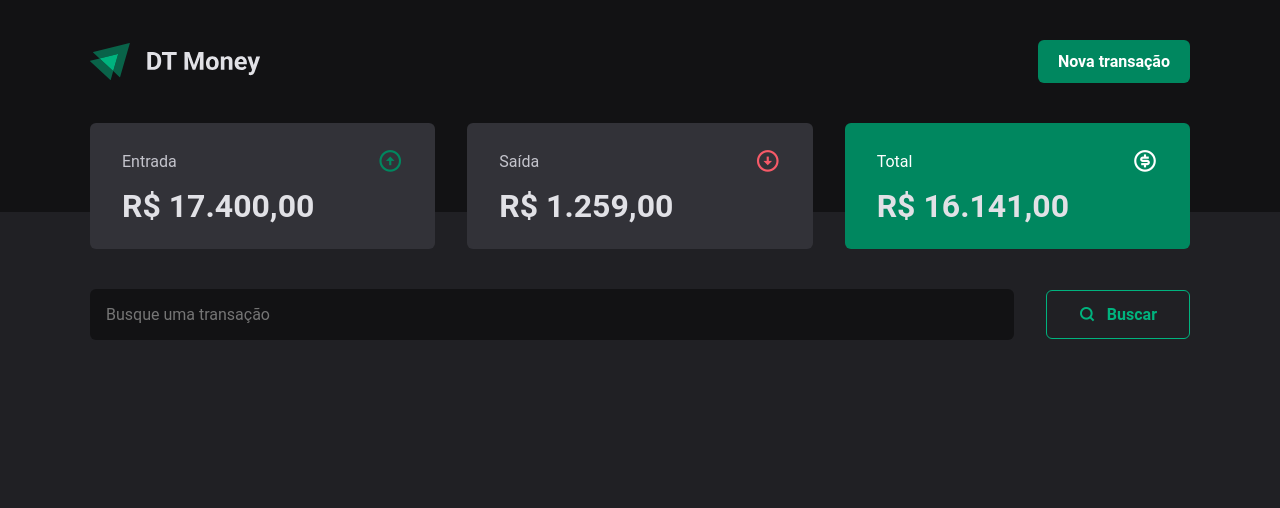
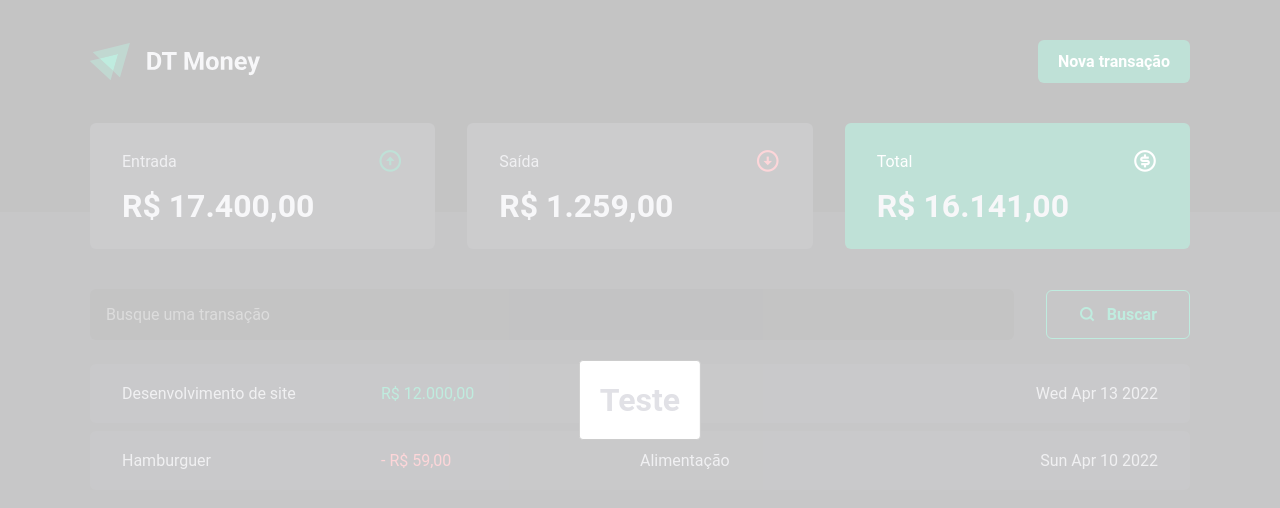
Before and after one commit to evelynhelena/financial-transactions, a React app: page / in a window 1280 px wide. Both pictures are taken after a click on the button "Nova transação". Shown: the top 508 px of the page. Built offline with nearby package versions, Linux system fonts and the light colour scheme; the HTML template or start-up script is replaced by a standard one.

Commit message:
Criando componente transações

```diff
--- a/package.json
+++ b/package.json
@@ -13,12 +13,14 @@
   "dependencies": {
     "react": "^18.2.0",
     "react-dom": "^18.2.0",
+    "react-modal": "^3.16.1",
     "remixicon": "^4.2.0",
     "styled-components": "^6.1.8"
   },
   "devDependencies": {
     "@types/react": "^18.2.66",
     "@types/react-dom": "^18.2.22",
+    "@types/react-modal": "^3.16.3",
     "@types/styled-components": "^5.1.34",
     "@typescript-eslint/eslint-plugin": "^7.4.0",
     "@typescript-eslint/parser": "^7.4.0",
--- a/src/components/Header/index.tsx
+++ b/src/components/Header/index.tsx
@@ -1,10 +1,40 @@
 import { BtnNewTransaction, Container, Image } from "./styles";
 import Logo from "../../assets/logo.svg";
+import { useState } from "react";
+import Modal from "react-modal";
+
+
+const customStyles = {
+	content: {
+		top: "50%",
+		left: "50%",
+		right: "auto",
+		bottom: "auto",
+		marginRight: "-50%",
+		transform: "translate(-50%, -50%)",
+	},
+};
+
 export function Header() {
+	const [modalIsOpen, setIsOpen] = useState<boolean>(false);
+
+	function closeModal() {
+		setIsOpen(false);
+	}
 	return (
 		<Container>
 			<Image src={Logo} />
-			<BtnNewTransaction>Nova transação</BtnNewTransaction>
+			<BtnNewTransaction onClick={() => setIsOpen(true)}>Nova transação</BtnNewTransaction>
+
+			<Modal
+				style={customStyles}
+
+				isOpen={modalIsOpen}
+				onRequestClose={closeModal}
+				contentLabel="Example Modal"
+			>
+				<h1>Teste</h1>
+			</Modal>
 		</Container>
 	);
 }
--- a/src/components/Header/styles.ts
+++ b/src/components/Header/styles.ts
@@ -1,3 +1,4 @@
+import ReactModal from "react-modal";
 import styled from "styled-components";
 
 export const Container = styled.div`
@@ -27,3 +28,14 @@ export const BtnNewTransaction = styled.button`
         background-color: ${props => props.theme["green-300"]};
     }
 `;
+
+
+
+export const Modal = styled(ReactModal)`
+    top: '50%';
+    left: '50%';
+    right: 'auto';
+    bottom: 'auto';
+    margin-right: '-50%';
+    transform: 'translate(-50%, -50%)';
+`;
--- /dev/null
+++ b/src/pages/Transaction/components/Summary/index.tsx
@@ -0,0 +1,21 @@
+import { SummaryContent, TextInfo, TextInfoDate, Value } from "./styles";
+
+interface SummaryProps {
+    entry: boolean;
+    title: string;
+    value: string;
+    type: string;
+    date: Date;
+}
+
+export function Summary({ entry, title, value, type, date }: SummaryProps) {
+
+    return (
+        <SummaryContent>
+            <TextInfo>{title}</TextInfo>
+            <Value entry={entry}>{!entry && "- "}{value}</Value>
+            <TextInfo>{type}</TextInfo>
+            <TextInfoDate>{new Date(date).toDateString()}</TextInfoDate>
+        </SummaryContent>
+    );
+}
--- /dev/null
+++ b/src/pages/Transaction/components/Summary/styles.ts
@@ -0,0 +1,35 @@
+import styled, { css } from "styled-components";
+
+interface ValueProps {
+    entry: boolean;
+}
+
+export const SummaryContent = styled.div`
+    background-color: ${props => props.theme["gray-700"]};
+    padding: 1.25rem 2rem;
+    border-radius: 0.375rem;
+    display: flex;
+    justify-content: space-between;
+
+`;
+
+const TextData = () => css`
+    font-size: 1rem;
+    width: 100%;
+    color: ${props => props.theme["gray-300"]};
+`;
+
+export const TextInfo = styled.span`
+    ${TextData}
+`;
+
+export const TextInfoDate = styled.span`
+    ${TextData}
+    text-align: end;
+`;
+
+export const Value = styled.span<ValueProps>`
+    font-size: 1rem;
+    width: 100%;
+    color: ${props => props.entry ? props.theme["green-300"] : props.theme["red-300"]}
+`;
--- a/src/pages/Transaction/index.tsx
+++ b/src/pages/Transaction/index.tsx
@@ -1,13 +1,14 @@
 import { Header } from "../../components/Header";
 import { CardInfoTransaction } from "./components/CardInfoTransaction";
-import { ButtonSearch, Container, Dflex, HeaderContent, Input } from "./styles";
+import { Summary } from "./components/Summary";
+import { ButtonSearch, Container, Row, HeaderContent, Input, Column } from "./styles";
 
 export function Transactions() {
 	return (
 		<HeaderContent>
 			<Container>
 				<Header />
-				<Dflex>
+				<Row>
 					<CardInfoTransaction
 						total={false}
 						type="entry"
@@ -29,15 +30,32 @@ export function Transactions() {
 						title="Total"
 						value="R$ 16.141,00"
 					/>
-				</Dflex>
+				</Row>
 
-				<Dflex>
+				<Row>
 					<Input type="text" placeholder="Busque uma transação" />
 					<ButtonSearch>
 						<i className="ri-search-line" />
 						<span>Buscar</span>
 					</ButtonSearch>
-				</Dflex>
+				</Row>
+
+				<Column>
+					<Summary
+						entry
+						title="Desenvolvimento de site"
+						value="R$ 12.000,00"
+						type="Venda"
+						date={new Date("04/13/2022")}
+					/>
+					<Summary
+						entry={false}
+						title="Hamburguer"
+						value="R$ 59,00"
+						type="Alimentação"
+						date={new Date("04/10/2022")}
+					/>
+				</Column>
 			</Container>
 		</HeaderContent>
 	);
--- a/src/pages/Transaction/styles.ts
+++ b/src/pages/Transaction/styles.ts
@@ -13,7 +13,7 @@ export const Container = styled.div`
     padding: 0 0.625rem;
 `;
 
-export const Dflex = styled.div`
+export const Row = styled.div`
     display: flex;
     justify-content: center;
     align-items: center;
@@ -53,3 +53,10 @@ export const ButtonSearch = styled.button`
         color:  ${props => props.theme["white"]};
     }
 `;
+
+export const Column = styled.div`
+    display: flex;
+    flex-direction: column;
+    gap: 0.5rem;
+    margin-top: 1.5rem;
+`;
```
Also changed, not shown: src/pages/Transaction/components/CardInfoTransaction/index.tsx (renamed from src/pages/Transaction/components/CardInfoTransaction.tsx), src/pages/Transaction/components/CardInfoTransaction/styles.ts (renamed from src/pages/Transaction/components/styles.ts), 1 other file (tests, documents, lock files or other folders).
